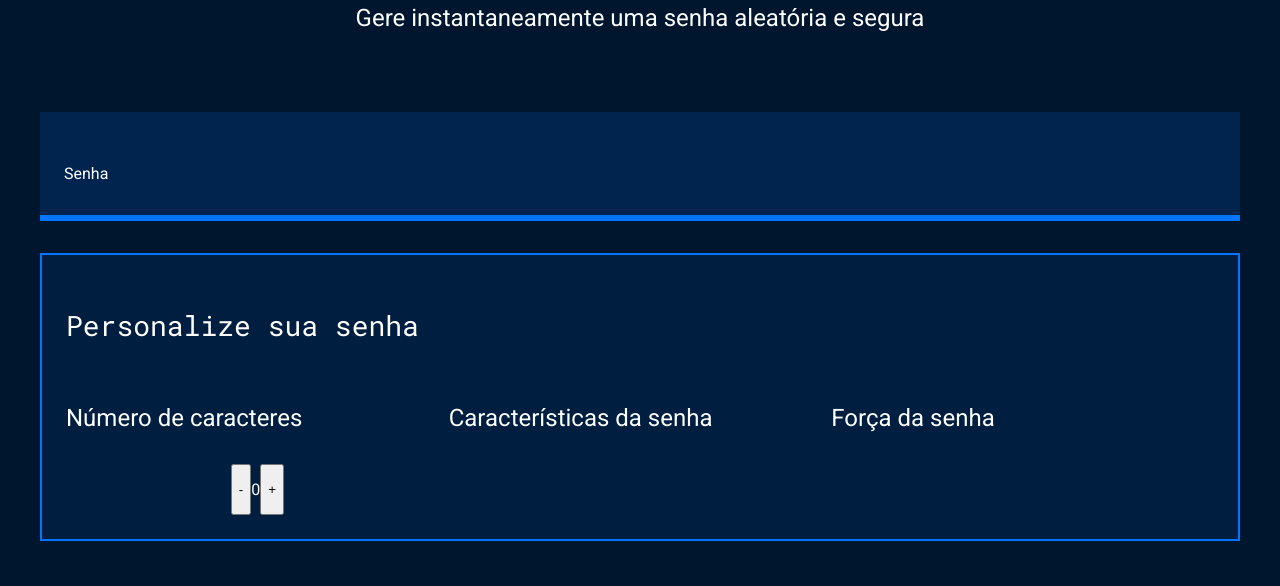
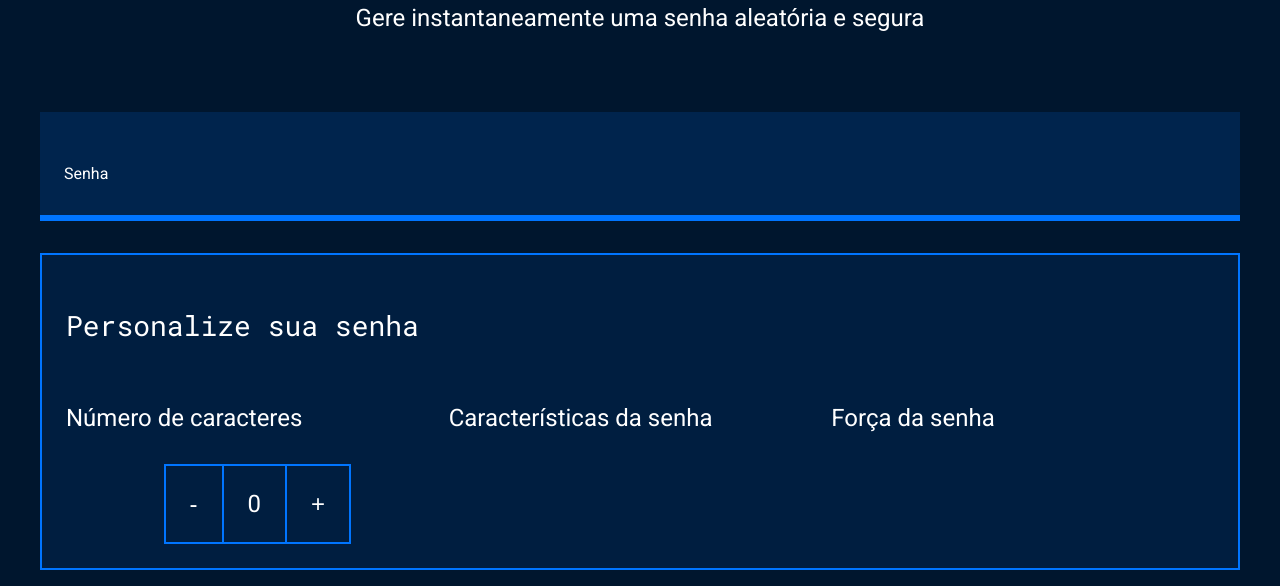
Before and after one commit to leandrinhorlq/gerador, a plain HTML site: page index.html in a window 1280 px wide. Shown: the part 214-800 px from the top of the page. Drawn offline with Linux system fonts and the light colour scheme.

Commit message:
botoes estilizados

```diff
--- a/index.html
+++ b/index.html
@@ -25,9 +25,9 @@
                 <div class="parametro-senha">
                     <h4 class="parametro-senha__titulo">Número de caracteres</h4>
                     <div class="parametro-senha-botoes">
-                        <button>-</button>
-                        <p>0</p>
-                        <button>+</button>
+                        <button class="parametro-senha-botao">-</button>
+                        <p class="parametro-senha__texto">0</p>
+                        <button class="parametro-senha-botao">+</button>
                     </div>
                 </div>
                 <div class="parametro-senha">
--- a/style.css
+++ b/style.css
@@ -90,6 +90,23 @@ body{
     justify-content: center;
 }
 
+.parametro-senha-botao{
+    background-color: var(--fundo-texto);
+    color: var(--branco);
+    border: 2px solid var(--borda);
+    padding: 24px;
+    font-size: 24px;
+    cursor: pointer;
+}
+
+.parametro-senha__texto{
+    padding: 24px;
+    font-size: 24px;
+    border-top: 2px solid var(--borda);
+    border-bottom: 2px solid var(--borda);
+    margin: 0;
+}
+
 @media screen and (min-width: 768px) {
     .parametro-coluna__senha{
         flex-direction: row;
```
